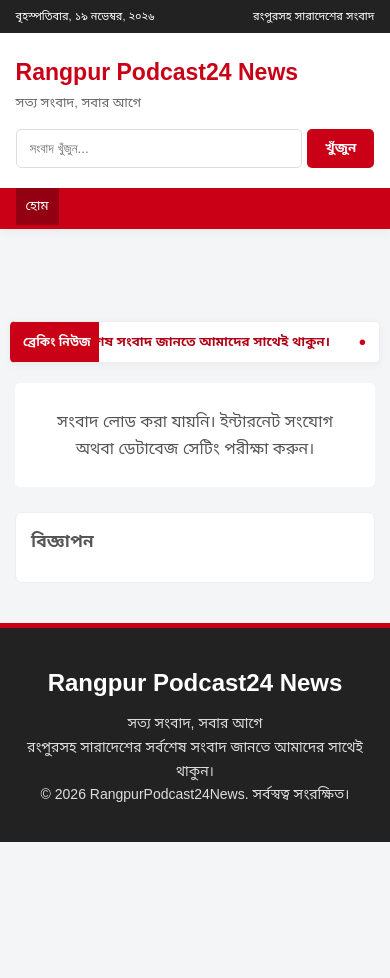
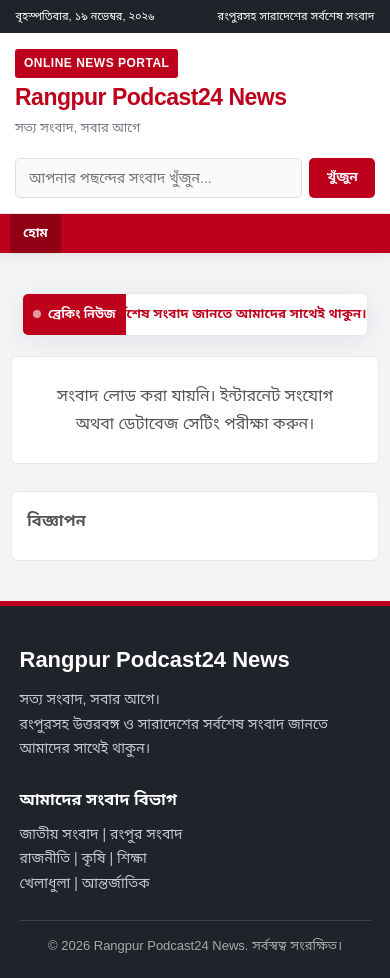
Before and after one commit to SANurnobiShahanur/rangpurpodcast24news, a plain HTML site: page index.html in a window 390 px wide. Before the commit the page ends 844 px from the top, so only its background shows below. Drawn offline with nearby package versions, Linux system fonts and the light colour scheme; no server answers.

Commit message:
Refactor index.html for improved styling and layout
Updated various styles and structure in index.html, including theme colors, layout adjustments, and improved responsiveness.

```diff
--- a/index.html
+++ b/index.html
@@ -4,185 +4,238 @@
 <meta charset="UTF-8">
 <meta name="viewport" content="width=device-width, initial-scale=1.0">
 
-<meta name="google-site-verification" content="54s8XaX1O6ZiJzGKBRJ6hSwNGtpNjNqn_BuiaOShw5A" />
+<meta name="google-site-verification" content="54s8XaX1O6ZiJzGKBRJ6hSwNGtpNjNqn_BuiaOShw5A">
 
 <meta name="description" content="Rangpur Podcast24 News - রংপুরসহ বাংলাদেশের সর্বশেষ সংবাদ, ব্রেকিং নিউজ, রাজনীতি, কৃষি, শিক্ষা ও সারাদেশের খবর।">
-<meta name="theme-color" content="#c90016">
+<meta name="theme-color" content="#b90018">
 
 <title>Rangpur Podcast24 News | সর্বশেষ সংবাদ</title>
 
 <script src="https://cdn.jsdelivr.net/npm/@supabase/supabase-js@2"></script>
 
 <style>
-*{margin:0;padding:0;box-sizing:border-box}
+:root{
+ --red:#bd001b;
+ --dark-red:#920016;
+ --ink:#20232a;
+ --muted:#737984;
+ --bg:#f3f4f6;
+ --line:#e8e9ed;
+ --white:#fff;
+ --shadow:0 5px 22px rgba(25,30,40,.07);
+}
+
+*{
+ margin:0;
+ padding:0;
+ box-sizing:border-box;
+}
+
+html{scroll-behavior:smooth}
 
 body{
  font-family:Arial,'Noto Sans Bengali',sans-serif;
- background:#f4f5f7;
- color:#222;
- line-height:1.7;
+ background:var(--bg);
+ color:var(--ink);
+ line-height:1.75;
 }
 
-a{text-decoration:none;color:inherit}
-button{font-family:inherit}
-
-header{
- background:#fff;
- border-bottom:4px solid #c90016;
- box-shadow:0 2px 10px rgba(0,0,0,.06);
+a{
+ text-decoration:none;
+ color:inherit;
 }
 
-.top{
- background:#222;
+button,input{font-family:inherit}
+
+button{cursor:pointer}
+
+.site-top{
+ background:#20232a;
  color:#fff;
  padding:7px 4%;
  font-size:13px;
+}
+
+.top-inner{
+ max-width:1250px;
+ margin:auto;
  display:flex;
  justify-content:space-between;
- gap:10px;
+ gap:12px;
+ flex-wrap:wrap;
+}
+
+.masthead{
+ background:#fff;
+ border-bottom:1px solid var(--line);
 }
 
 .brand{
  max-width:1250px;
  margin:auto;
- padding:20px 4%;
+ padding:19px 18px;
  display:flex;
  justify-content:space-between;
  align-items:center;
- gap:15px;
- flex-wrap:wrap;
+ gap:18px;
 }
 
-.logo{
- font-size:29px;
+.brand-name{
+ color:var(--red);
+ font-size:30px;
  font-weight:900;
- color:#c90016;
+ letter-spacing:-.5px;
+ line-height:1.3;
 }
 
-.tagline{
+.brand-tagline{
+ color:var(--muted);
  font-size:13px;
- color:#666;
+ margin-top:4px;
+}
+
+.brand-mark{
+ display:inline-flex;
+ align-items:center;
+ justify-content:center;
+ background:var(--red);
+ color:white;
+ font-size:12px;
+ font-weight:bold;
+ padding:4px 9px;
+ border-radius:3px;
+ margin-bottom:5px;
+ letter-spacing:.5px;
 }
 
 .search{
  display:flex;
- gap:5px;
+ width:min(370px,100%);
+ gap:7px;
 }
 
 .search input{
+ flex:1;
+ min-width:0;
  padding:11px 13px;
  border:1px solid #ddd;
  border-radius:5px;
- min-width:220px;
  outline:none;
+ font-size:14px;
+ background:#fafafa;
 }
 
-.search input:focus{border-color:#c90016}
+.search input:focus{
+ border-color:var(--red);
+ background:#fff;
+}
 
 .search button{
- background:#c90016;
+ border:0;
+ border-radius:5px;
+ padding:10px 17px;
+ background:var(--red);
  color:white;
- border:0;
- padding:10px 18px;
- border-radius:5px;
- cursor:pointer;
  font-weight:bold;
 }
 
+.search button:hover{background:var(--dark-red)}
+
+.nav-wrap{
+ background:var(--red);
+ box-shadow:0 3px 10px rgba(0,0,0,.08);
+}
+
 nav{
- background:#c90016;
- color:white;
- padding:0 4%;
+ max-width:1250px;
+ margin:auto;
+ padding:0 10px;
  display:flex;
- flex-wrap:wrap;
+ overflow-x:auto;
+ scrollbar-width:thin;
 }
 
 nav button{
- background:none;
- color:white;
+ flex-shrink:0;
+ background:transparent;
+ color:#fff;
  border:0;
- padding:13px 15px;
- font-size:15px;
- cursor:pointer;
+ padding:13px 16px;
+ font-size:14px;
+ font-weight:bold;
+ white-space:nowrap;
 }
 
 nav button:hover,
 nav button.active{
- background:#920011;
+ background:var(--dark-red);
 }
 
-/* বিজ্ঞাপন */
 .ad-area{
  width:100%;
  display:flex;
  justify-content:center;
  align-items:center;
- margin:16px auto;
+ margin:15px auto;
  padding:5px;
  overflow:hidden;
 }
 
-.ad-area ins,
 .ad-area iframe{
  max-width:100%;
 }
 
-.responsive-banner{
- min-height:60px;
+.banner-ad{display:none}
+
+@media(min-width:1000px){
+ .banner-desktop{display:flex}
 }
 
-.banner-ad{
- display:none;
+@media(min-width:481px) and (max-width:999px){
+ .banner-tablet{display:flex}
 }
 
-.side-ad{
- width:100%;
- display:flex;
- justify-content:center;
- margin:12px auto;
- overflow:hidden;
+@media(max-width:480px){
+ .banner-mobile{display:flex}
 }
 
-.native-ad-area{
- width:100%;
- margin:25px auto;
- padding:15px;
- background:#fff;
- border:1px solid #eee;
- border-radius:7px;
- overflow:hidden;
+.breaking{
+ max-width:1220px;
+ margin:17px auto;
+ padding:0 12px;
 }
 
-.native-ad-area h3{
- font-size:17px;
- margin-bottom:10px;
- color:#555;
+.breaking-inner{
+ display:flex;
+ align-items:stretch;
+ background:#fff;
+ border:1px solid var(--line);
+ border-radius:6px;
+ overflow:hidden;
+ box-shadow:var(--shadow);
 }
 
-/* ব্রেকিং নিউজ */
-.breaking{
- max-width:1200px;
- margin:17px auto;
- padding:0 15px;
+.breaking-label{
+ background:var(--red);
+ color:#fff;
+ padding:10px 15px;
+ font-weight:bold;
+ white-space:nowrap;
  display:flex;
- align-items:stretch;
- overflow:hidden;
- background:#fff;
- border:1px solid #eee;
- border-left:5px solid #c90016;
- border-radius:5px;
- box-shadow:0 2px 8px rgba(0,0,0,.05);
+ align-items:center;
+ gap:7px;
 }
 
-.breaking strong{
- background:#c90016;
- color:#fff;
- padding:10px 14px;
- white-space:nowrap;
- flex-shrink:0;
- display:flex;
- align-items:center;
- z-index:2;
+.breaking-dot{
+ width:8px;
+ height:8px;
+ background:#fff;
+ border-radius:50%;
+ animation:pulse 1.2s infinite;
+}
+
+@keyframes pulse{
+ 50%{opacity:.3}
 }
 
 .ticker-window{
@@ -195,29 +248,27 @@ nav button.active{
 
 .ticker-track{
  display:flex;
- align-items:center;
  width:max-content;
  flex-shrink:0;
- animation:tickerMove 35s linear infinite;
+ animation:tickerMove 38s linear infinite;
 }
 
 .ticker-track span{
  display:block;
- flex-shrink:0;
  white-space:nowrap;
- padding:9px 35px;
- color:#b00013;
- font-size:15px;
+ padding:9px 30px;
+ color:var(--red);
+ font-size:14px;
  font-weight:bold;
 }
 
-.ticker-track span::after{
- content:"  ●  ";
- color:#c90016;
- padding-left:25px;
+.ticker-track span:after{
+ content:"  ◆  ";
+ color:#d9a300;
+ padding-left:24px;
 }
 
-.breaking:hover .ticker-track{
+.breaking-inner:hover .ticker-track{
  animation-play-state:paused;
 }
 
@@ -227,87 +278,143 @@ nav button.active{
 }
 
 .container{
- max-width:1200px;
+ max-width:1220px;
  margin:20px auto;
  padding:0 15px;
 }
 
+.section-heading{
+ display:flex;
+ justify-content:space-between;
+ align-items:center;
+ gap:10px;
+ margin:27px 0 16px;
+ border-bottom:2px solid var(--red);
+ padding-bottom:9px;
+}
+
 .section-title{
- border-left:5px solid #c90016;
- padding-left:12px;
- margin:25px 0 17px;
- font-size:23px;
- font-weight:bold;
- color:#222;
+ font-size:22px;
+ font-weight:800;
+ border-left:5px solid var(--red);
+ padding-left:11px;
+ line-height:1.35;
+}
+
+.section-note{
+ font-size:12px;
+ color:var(--muted);
 }
 
 .hero-layout{
  display:grid;
- grid-template-columns:2fr 1fr;
+ grid-template-columns:minmax(0,2fr) minmax(280px,1fr);
  gap:18px;
 }
 
-.hero-card,.side-card,.news-card{
- background:white;
- border:1px solid #eee;
+.hero-card,
+.side-card,
+.news-card{
+ background:#fff;
+ border:1px solid var(--line);
  border-radius:7px;
  overflow:hidden;
  transition:transform .2s,box-shadow .2s;
 }
 
-.hero-card:hover,.news-card:hover{
+.hero-card{
+ cursor:pointer;
+}
+
+.hero-card:hover,
+.news-card:hover{
  transform:translateY(-3px);
- box-shadow:0 5px 18px rgba(0,0,0,.10);
+ box-shadow:var(--shadow);
+}
+
+.hero-image-wrap{
+ position:relative;
+ overflow:hidden;
+ background:#e8e8e8;
 }
 
 .hero-card img{
  width:100%;
- height:370px;
+ height:390px;
  object-fit:cover;
  display:block;
+ transition:transform .4s;
 }
 
-.hero-info{padding:17px}
+.hero-card:hover img{transform:scale(1.025)}
+
+.hero-info{
+ padding:17px 19px 20px;
+}
+
+.category{
+ color:var(--red);
+ font-size:13px;
+ font-weight:bold;
+}
 
 .hero-info h2{
- font-size:26px;
- line-height:1.5;
- color:#222;
- margin-top:5px;
+ font-size:27px;
+ line-height:1.55;
+ margin:6px 0;
+}
+
+.hero-info h2:hover,
+.news-info h3:hover{color:var(--red)}
+
+.meta{
+ font-size:12px;
+ color:var(--muted);
+ margin-top:6px;
+}
+
+.read-more{
+ display:inline-block;
+ color:var(--red);
+ font-weight:bold;
+ margin-top:10px;
+ font-size:14px;
 }
 
 .side-list{
  display:flex;
  flex-direction:column;
- gap:12px;
+ gap:11px;
 }
 
 .side-card{
  display:flex;
- gap:10px;
+ gap:11px;
  padding:9px;
  cursor:pointer;
 }
 
-.side-card:hover{border-color:#c90016}
+.side-card:hover{border-color:var(--red)}
 
 .side-card img{
- width:115px;
- height:90px;
+ width:112px;
+ height:88px;
  object-fit:cover;
  border-radius:4px;
  flex-shrink:0;
+ background:#eee;
 }
 
 .side-card h3{
  font-size:15px;
- line-height:1.5;
+ line-height:1.55;
 }
 
-.meta{
- font-size:12px;
- color:#777;
- margin-top:5px;
+.side-ad{
+ display:flex;
+ justify-content:center;
+ margin:14px auto;
+ overflow:hidden;
 }
 
 .filters{
@@ -319,23 +426,23 @@ nav button.active{
 
 .filters button{
  border:1px solid #ddd;
- background:white;
- padding:7px 14px;
- border-radius:20px;
- cursor:pointer;
- font-size:14px;
+ background:#fff;
+ padding:7px 15px;
+ border-radius:25px;
+ font-size:13px;
+ color:#444;
 }
 
 .filters button.active,
 .filters button:hover{
- background:#c90016;
- color:white;
- border-color:#c90016;
+ background:var(--red);
+ color:#fff;
+ border-color:var(--red);
 }
 
 .news-grid{
  display:grid;
- grid-template-columns:repeat(3,1fr);
+ grid-template-columns:repeat(3,minmax(0,1fr));
  gap:17px;
 }
 
@@ -343,48 +450,49 @@ nav button.active{
 
 .news-card img{
  width:100%;
- height:195px;
+ height:205px;
  object-fit:cover;
  display:block;
+ background:#eee;
 }
 
-.news-info{padding:13px}
+.news-info{padding:13px 14px 16px}
 
 .news-info h3{
- font-size:18px;
- line-height:1.55;
- margin:6px 0;
- color:#222;
+ font-size:17px;
+ line-height:1.6;
+ margin:5px 0;
 }
-
-.category{
- color:#c90016;
- font-size:13px;
- font-weight:bold;
-}
-
-.read-more{
- display:inline-block;
- color:#c90016;
- font-weight:bold;
- margin-top:9px;
- cursor:pointer;
-}
-
-.read-more:hover{text-decoration:underline}
 
 .status{
  text-align:center;
- background:white;
+ background:#fff;
  padding:25px;
  margin:15px 0;
- border-radius:5px;
+ border-radius:6px;
  color:#555;
+ border:1px solid var(--line);
+}
+
+.native-ad-area{
+ width:100%;
+ margin:27px auto;
+ padding:15px;
+ background:#fff;
+ border:1px solid var(--line);
+ border-radius:7px;
+ overflow:hidden;
+}
+
+.native-ad-area h3{
+ font-size:16px;
+ color:#555;
+ margin-bottom:10px;
 }
 
 .article{
  display:none;
- background:white;
+ background:#fff;
  padding:22px;
  margin:20px 0;
  border-radius:7px;
@@ -410,74 +518,97 @@ nav button.active{
 }
 
 .close-btn{
- background:#c90016;
- color:white;
+ background:var(--red);
+ color:#fff;
  border:0;
  padding:8px 15px;
- cursor:pointer;
  border-radius:4px;
 }
 
 footer{
- background:#222;
+ background:#20232a;
  color:#ddd;
- padding:35px 5%;
+ padding:35px 5% 20px;
  margin-top:40px;
- text-align:center;
- border-top:5px solid #c90016;
+ border-top:5px solid var(--red);
+}
+
+.footer-inner{
+ max-width:1200px;
+ margin:auto;
+ display:grid;
+ grid-template-columns:2fr 1fr;
+ gap:25px;
+ text-align:left;
 }
 
 footer h2{
- color:white;
+ color:#fff;
+ font-size:22px;
  margin-bottom:8px;
 }
 
-footer p{font-size:14px}
-
-@media(min-width:1000px){
- .banner-desktop{display:flex}
- .banner-tablet,.banner-mobile{display:none}
+footer h3{
+ color:#fff;
+ font-size:16px;
+ margin-bottom:8px;
 }
 
-@media(min-width:481px) and (max-width:999px){
- .banner-tablet{display:flex}
- .banner-desktop,.banner-mobile{display:none}
+footer p{
+ font-size:14px;
+ color:#c6c8ce;
 }
 
-@media(max-width:480px){
- .banner-mobile{display:flex}
- .banner-desktop,.banner-tablet{display:none}
+.footer-bottom{
+ max-width:1200px;
+ margin:25px auto 0;
+ padding-top:14px;
+ border-top:1px solid #41444b;
+ text-align:center;
+ font-size:13px;
+ color:#aaa;
 }
 
-@media(max-width:750px){
+@media(max-width:800px){
+ .brand{align-items:flex-start}
+ .brand-name{font-size:25px}
  .hero-layout{grid-template-columns:1fr}
- .hero-card img{height:260px}
- .news-grid{grid-template-columns:repeat(2,1fr)}
- .brand{align-items:flex-start}
- .logo{font-size:23px}
- nav button{padding:10px;font-size:13px}
- .section-title{font-size:20px}
- .hero-info h2{font-size:22px}
+ .hero-card img{height:300px}
+ .news-grid{grid-template-columns:repeat(2,minmax(0,1fr))}
  .side-ad{display:none}
 }
 
-@media(max-width:480px){
- .news-grid{grid-template-columns:1fr}
- .side-card img{width:105px;height:82px}
+@media(max-width:600px){
+ .site-top{font-size:11px}
+ .brand{
+  flex-direction:column;
+  padding:15px;
+ }
+ .brand-name{font-size:23px}
+ .search{width:100%}
+ nav button{padding:11px 13px;font-size:13px}
+ .breaking{margin:12px 10px}
+ .breaking-label{font-size:12px;padding:9px 10px}
+ .ticker-track span{font-size:13px}
+ .container{padding:0 11px}
+ .section-title{font-size:19px}
+ .hero-card img{height:245px}
+ .hero-info{padding:14px}
  .hero-info h2{font-size:21px}
- .search{width:100%}
- .search input{flex:1;min-width:0;width:100%}
- .top{font-size:11px}
- .breaking{margin:12px 10px;padding:0}
- .breaking strong{font-size:12px;padding:9px 8px}
- .ticker-track span{font-size:13px;padding:9px 22px}
- .news-card img{height:210px}
+ .news-grid{grid-template-columns:1fr;gap:13px}
+ .news-card img{height:215px}
+ .side-card img{width:100px;height:80px}
+ .side-card h3{font-size:14px}
+ .footer-inner{grid-template-columns:1fr}
+ .article{padding:15px}
  .article h2{font-size:22px}
+ .article-content{font-size:16px}
 }
 
 @media(prefers-reduced-motion:reduce){
  .ticker-track{animation:none}
  .ticker-window{overflow-x:auto}
+ *{scroll-behavior:auto!important}
 }
 </style>
 </head>
@@ -485,30 +616,37 @@ footer p{font-size:14px}
 <body>
 
 <header>
- <div class="top">
+ <div class="site-top">
+  <div class="top-inner">
    <span id="today"></span>
-  <span>রংপুরসহ সারাদেশের সংবাদ</span>
+   <span>রংপুরসহ সারাদেশের সর্বশেষ সংবাদ</span>
+  </div>
  </div>
 
+ <div class="masthead">
   <div class="brand">
    <div>
-   <div class="logo">Rangpur Podcast24 News</div>
-   <div class="tagline">সত্য সংবাদ, সবার আগে</div>
+    <div class="brand-mark">ONLINE NEWS PORTAL</div>
+    <div class="brand-name">Rangpur Podcast24 News</div>
+    <div class="brand-tagline">সত্য সংবাদ, সবার আগে</div>
    </div>
 
    <div class="search">
-   <input id="searchInput" type="search" placeholder="সংবাদ খুঁজুন...">
+    <input id="searchInput" type="search" placeholder="আপনার পছন্দের সংবাদ খুঁজুন...">
     <button id="searchBtn">খুঁজুন</button>
    </div>
   </div>
+ </div>
 
+ <div class="nav-wrap">
   <nav id="mainNav">
    <button class="active" data-category="all">হোম</button>
   </nav>
+ </div>
 </header>
 
-<!-- Responsive Banner: Desktop 728x90, Tablet 468x60, Mobile 320x50 -->
-<div class="ad-area responsive-banner banner-ad banner-desktop">
+<!-- Desktop Banner -->
+<div class="ad-area banner-ad banner-desktop">
  <script>
   atOptions = {
    'key' : 'b672ecdfb4c46453668bce766088e80e',
@@ -521,7 +659,8 @@ footer p{font-size:14px}
  <script src="https://bauval.org/22/b672ecdfb4c46453668bce766088e80e"></script>
 </div>
 
-<div class="ad-area responsive-banner banner-ad banner-tablet">
+<!-- Tablet Banner -->
+<div class="ad-area banner-ad banner-tablet">
  <script>
   atOptions = {
    'key' : '6458016cce586025ae28a4dcf4e72316',
@@ -534,7 +673,8 @@ footer p{font-size:14px}
  <script src="https://bauval.org/22/6458016cce586025ae28a4dcf4e72316"></script>
 </div>
 
-<div class="ad-area responsive-banner banner-ad banner-mobile">
+<!-- Mobile Banner -->
+<div class="ad-area banner-ad banner-mobile">
  <script>
   atOptions = {
    'key' : '1b09ee383a9041a812668472c0f46c01',
@@ -547,13 +687,18 @@ footer p{font-size:14px}
  <script src="https://bauval.org/22/1b09ee383a9041a812668472c0f46c01"></script>
 </div>
 
-<!-- ব্রেকিং নিউজ -->
+<!-- Breaking News -->
 <div class="breaking">
- <strong>ব্রেকিং নিউজ</strong>
+ <div class="breaking-inner">
+  <div class="breaking-label">
+   <span class="breaking-dot"></span>
+   ব্রেকিং নিউজ
+  </div>
   <div class="ticker-window">
    <div class="ticker-track" id="breakingTrack">
     <span>সর্বশেষ সংবাদ জানতে আমাদের সাথেই থাকুন।</span>
     <span>সর্বশেষ সংবাদ জানতে আমাদের সাথেই থাকুন।</span>
+   </div>
   </div>
  </div>
 </div>
@@ -564,13 +709,18 @@ footer p{font-size:14px}
  <div id="error" class="status" hidden></div>
 
  <section id="heroSection" hidden>
+  <div class="section-heading">
    <h2 class="section-title">প্রধান সংবাদ</h2>
+   <span class="section-note">আজকের গুরুত্বপূর্ণ খবর</span>
+  </div>
+
   <div class="hero-layout">
    <div id="hero"></div>
+
    <div>
     <div id="sideNews" class="side-list"></div>
 
-    <!-- 160x600 Sidebar Banner -->
+    <!-- Sidebar Banner -->
     <div class="side-ad">
      <script>
       atOptions = {
@@ -588,9 +738,15 @@ footer p{font-size:14px}
  </section>
 
  <section id="latestSection" hidden>
+  <div class="section-heading">
    <h2 class="section-title">সর্বশেষ সংবাদ</h2>
+   <span class="section-note">নতুন প্রকাশিত খবর</span>
+  </div>
+
   <div id="filters" class="filters"></div>
+
   <div id="newsGrid" class="news-grid"></div>
+
   <div id="emptyFilter" class="status" hidden>
    এই বিভাগে কোনো সংবাদ পাওয়া যায়নি।
   </div>
@@ -611,10 +767,24 @@ footer p{font-size:14px}
 </main>
 
 <footer>
+ <div class="footer-inner">
+  <div>
    <h2>Rangpur Podcast24 News</h2>
- <p>সত্য সংবাদ, সবার আগে</p>
- <p>রংপুরসহ সারাদেশের সর্বশেষ সংবাদ জানতে আমাদের সাথেই থাকুন।</p>
- <p>© <span id="year"></span> RangpurPodcast24News. সর্বস্বত্ব সংরক্ষিত।</p>
+   <p>সত্য সংবাদ, সবার আগে।</p>
+   <p>রংপুরসহ উত্তরবঙ্গ ও সারাদেশের সর্বশেষ সংবাদ জানতে আমাদের সাথেই থাকুন।</p>
+  </div>
+
+  <div>
+   <h3>আমাদের সংবাদ বিভাগ</h3>
+   <p>জাতীয় সংবাদ | রংপুর সংবাদ</p>
+   <p>রাজনীতি | কৃষি | শিক্ষা</p>
+   <p>খেলাধুলা | আন্তর্জাতিক</p>
+  </div>
+ </div>
+
+ <div class="footer-bottom">
+  © <span id="year"></span> Rangpur Podcast24 News. সর্বস্বত্ব সংরক্ষিত।
+ </div>
 </footer>
 
 <!-- Adsterra SocialBar -->
@@ -672,7 +842,7 @@ function getImage(url){
  return url || fallbackImage;
 }
 
-/* প্রতিটি নিউজের আলাদা বিস্তারিত পেজ */
+/* প্রতিটি নিউজের বিস্তারিত পেজ */
 function openArticle(item){
  if(!item.id){
   alert("সংবাদের আইডি পাওয়া যায়নি।");
@@ -683,7 +853,7 @@ function openArticle(item){
   "news.html?id=" + encodeURIComponent(item.id);
 }
 
-/* প্রকাশিত নিউজ দিয়ে স্বয়ংক্রিয় ব্রেকিং টিকার */
+/* ব্রেকিং নিউজ */
 function updateBreakingNews(){
  const track = document.getElementById("breakingTrack");
 
```
Lines whose indentation alone changed are shown as unchanged.
